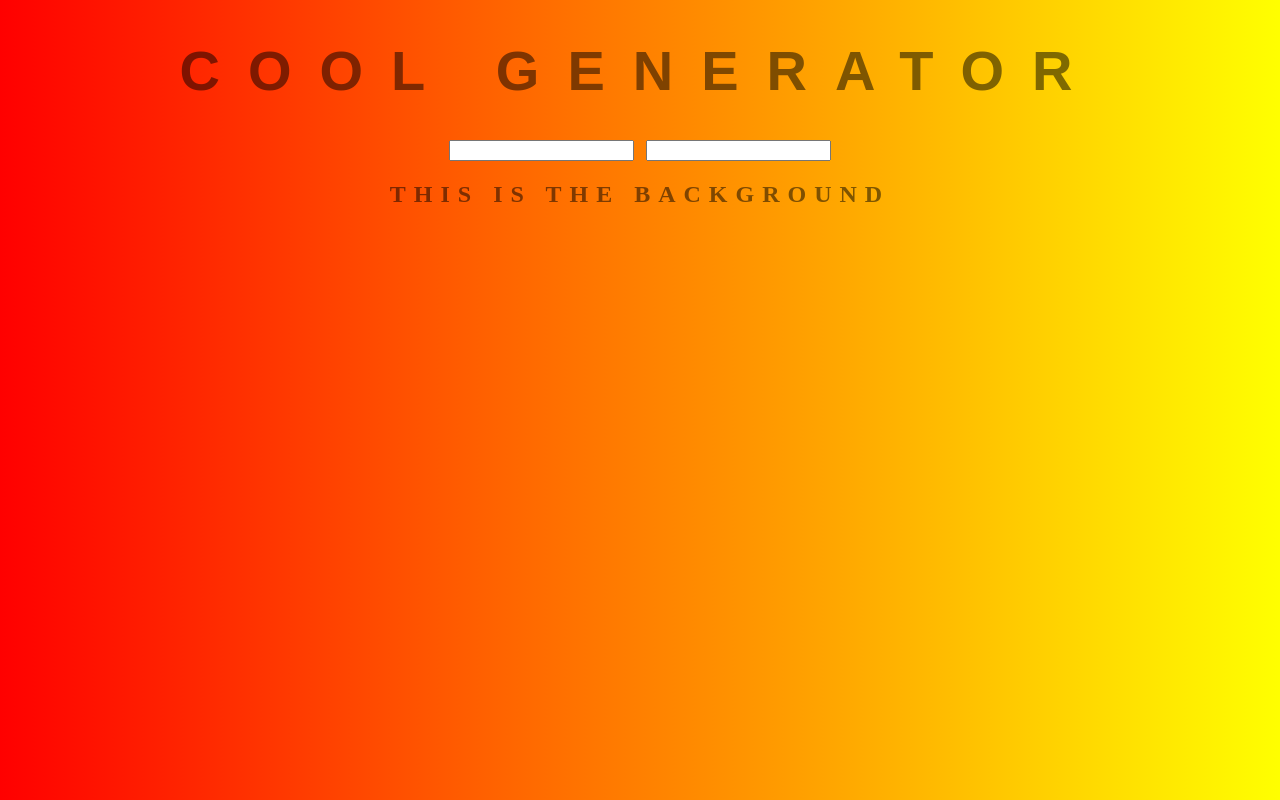
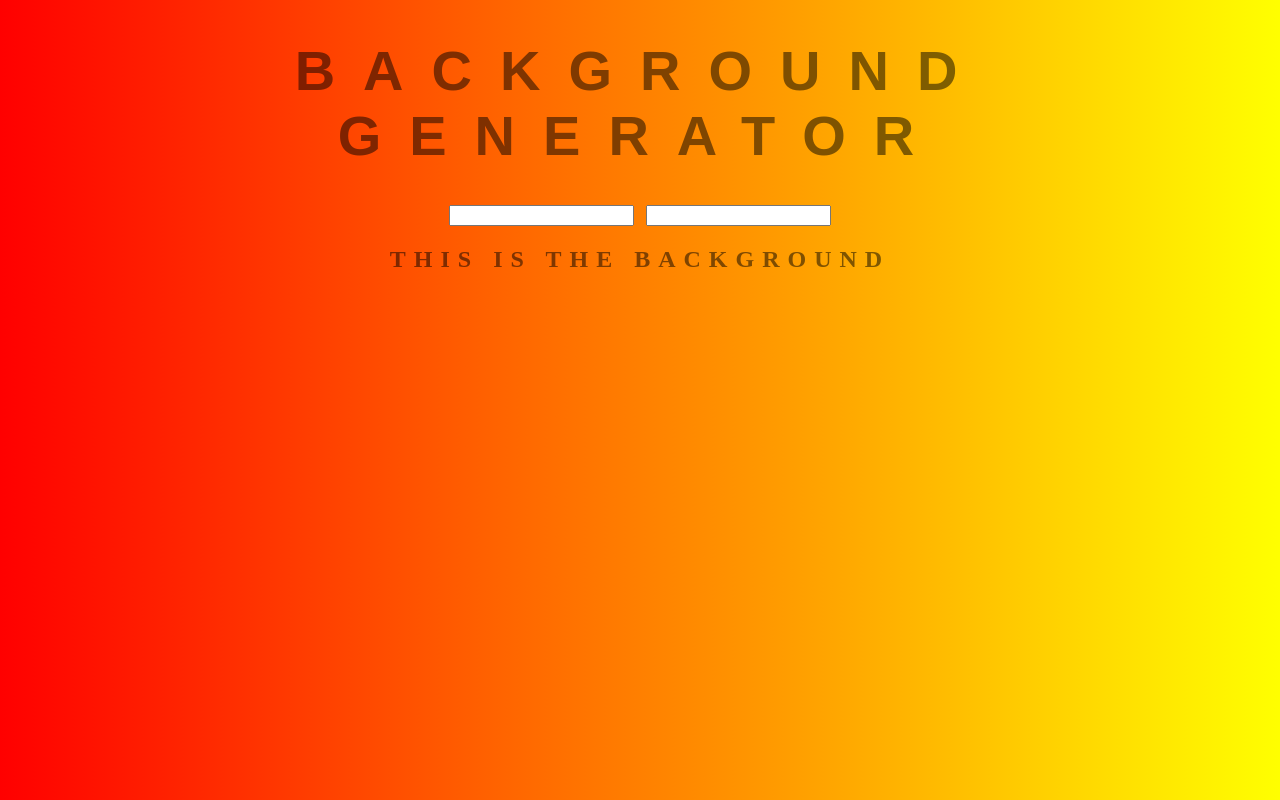
Before and after one commit to Tanmay6654/background-generator, a plain HTML site: page index.html in a window 1280 px wide. Drawn offline with Linux system fonts and the light colour scheme.

Commit message:
reverting back to old title

```diff
--- a/index.html
+++ b/index.html
@@ -7,7 +7,7 @@
 	<link rel="stylesheet" type="text/css" href="style.css">
 </head>
 <body>
-<h1>COOL Generator</h1>
+<h1>Background generator</h1>
 <input class="color1"type="color1" name="color1">
 <input class="color2"type="color2" name="color2">
 <h2>This is the background</h2>
```
